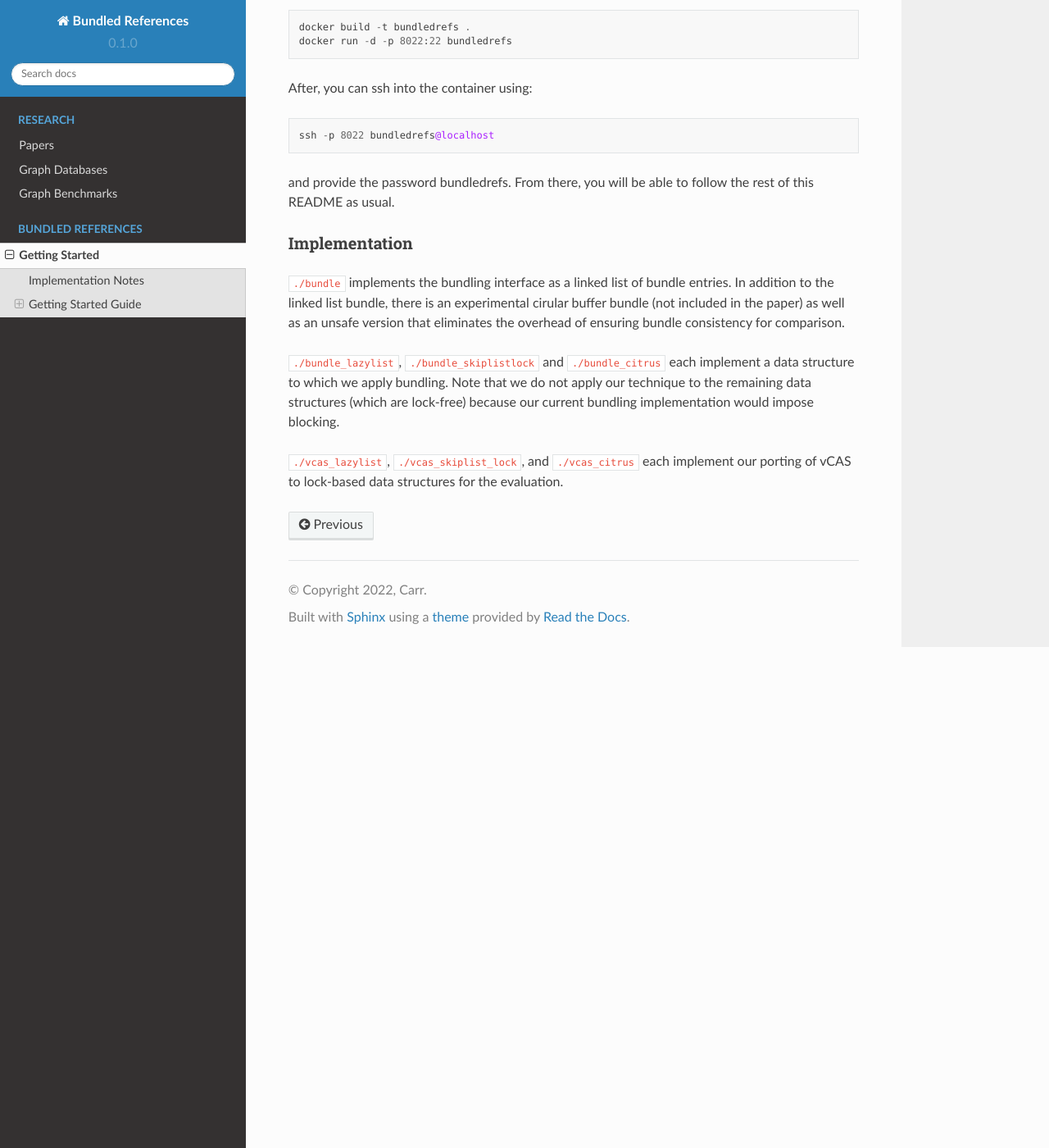
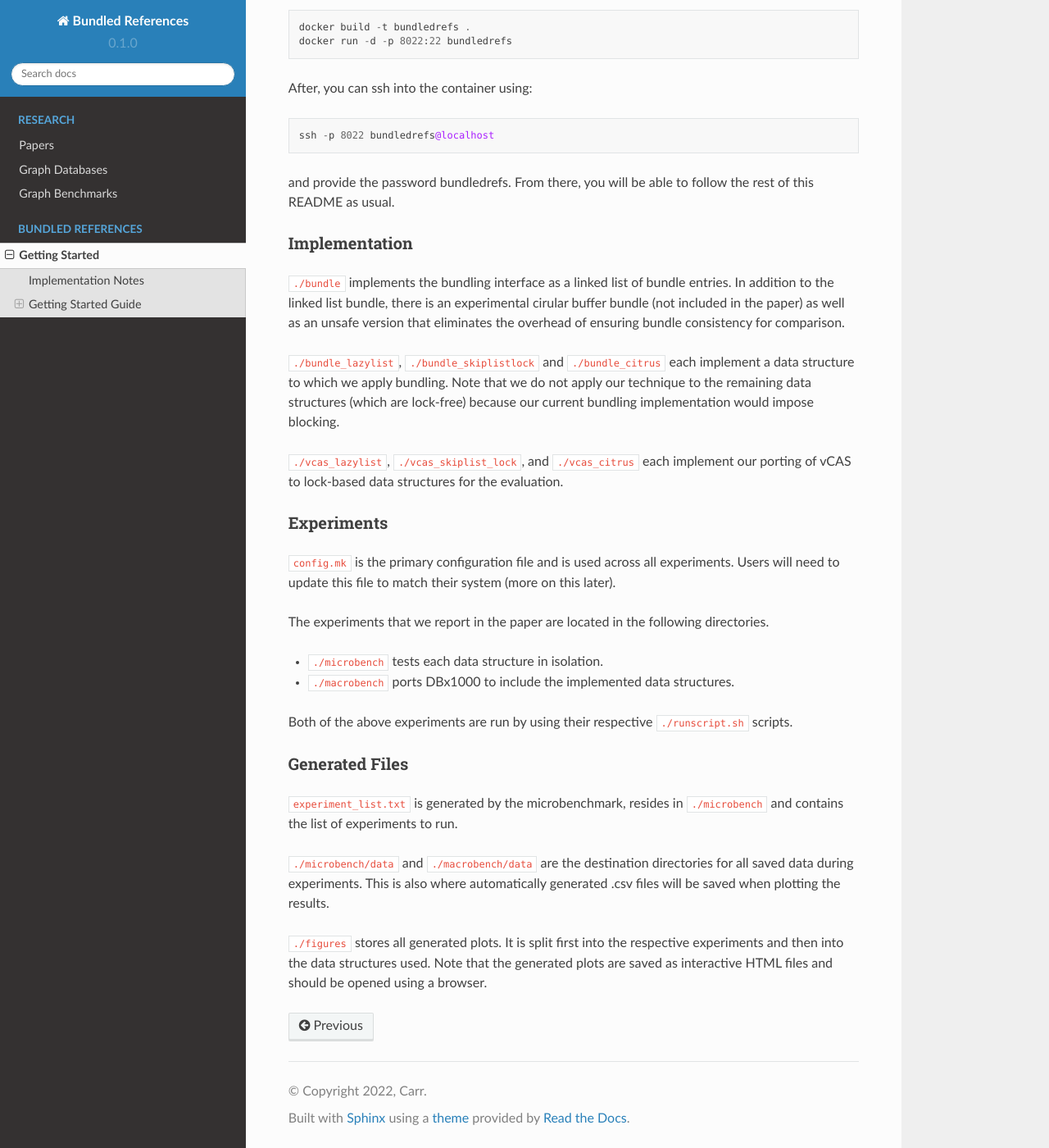
Before and after one commit to JAlexanderCarr/bundledrefs, a Sphinx documentation site: the page built from docs/source/bundledrefs/getting_started.rst, in a window 1280 px wide and 1400 px high, scrolled down 1805 px. Shown: the whole window at 82% size. Built offline with Sphinx 7.4.7 and the Read the Docs theme 2.0.0, drawn with Linux system fonts in a browser that asks for light colours.

Commit message:
Updated documentation

```diff
--- a/docs/source/bundledrefs/getting_started.rst
+++ b/docs/source/bundledrefs/getting_started.rst
@@ -74,3 +74,24 @@ Implementation
 ``./bundle_lazylist``, ``./bundle_skiplistlock`` and ``./bundle_citrus`` each implement a data structure to which we apply bundling. Note that we do not apply our technique to the remaining data structures (which are lock-free) because our current bundling implementation would impose blocking.
 
 ``./vcas_lazylist``, ``./vcas_skiplist_lock``, and ``./vcas_citrus`` each implement our porting of vCAS to lock-based data structures for the evaluation.
+
+Experiments
+-----------
+
+``config.mk`` is the primary configuration file and is used across all experiments. Users will need to update this file to match their system (more on this later).
+
+The experiments that we report in the paper are located in the following directories.
+
+* ``./microbench`` tests each data structure in isolation.
+* ``./macrobench`` ports DBx1000 to include the implemented data structures.
+
+Both of the above experiments are run by using their respective ``./runscript.sh`` scripts.
+
+Generated Files
+---------------
+
+``experiment_list.txt`` is generated by the microbenchmark, resides in ``./microbench`` and contains the list of experiments to run.
+
+``./microbench/data`` and ``./macrobench/data`` are the destination directories for all saved data during experiments. This is also where automatically generated .csv files will be saved when plotting the results.
+
+``./figures`` stores all generated plots. It is split first into the respective experiments and then into the data structures used. Note that the generated plots are saved as interactive HTML files and should be opened using a browser.
--- a/docs/source/index.rst
+++ b/docs/source/index.rst
@@ -45,3 +45,6 @@ Bundled References
   :hidden:
 
   bundledrefs/getting_started
+
+:doc:`bundledrefs/getting_started`
+  How to get started with running the benchmark for Bundled References.
```
